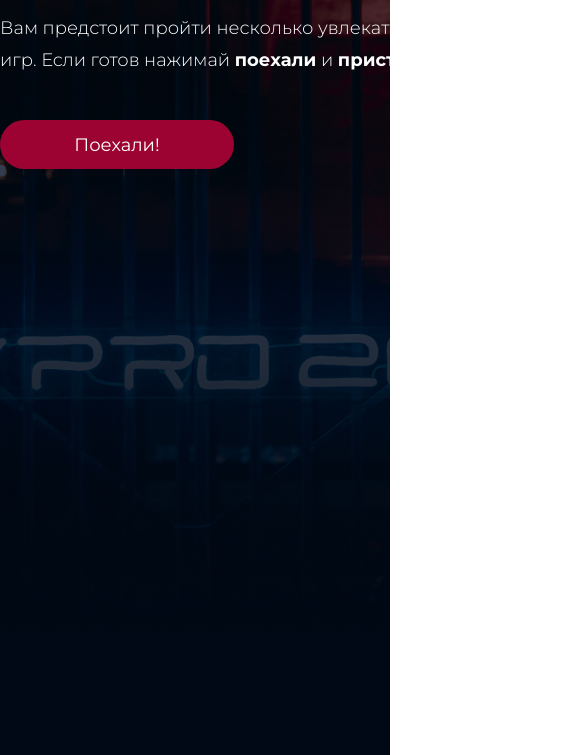
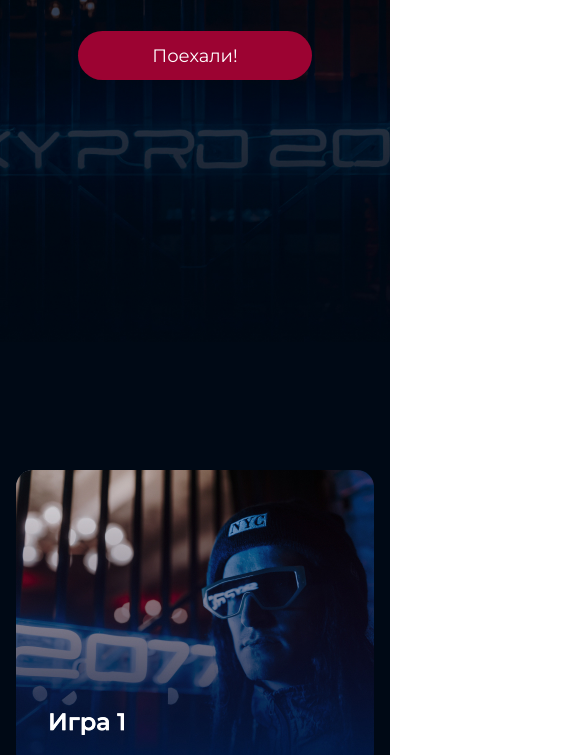
Before and after one commit to aalmash/2nd-course-hw, a plain HTML site: page index.html in a window 390 px wide. Shown: the part 393-1148 px from the top of the page, 585 px wide, since content can reach past the window. Drawn offline with Linux system fonts and the light colour scheme.

Commit message:
Mobile version

```diff
--- /dev/null
+++ b/_mobile.scss
@@ -0,0 +1,36 @@
+@media (max-width: 767px) {
+    .center {
+        padding-left: 16px;
+        padding-right: 16px;
+    }
+
+    .top {
+        display: flex;
+        height: 735px;
+        flex-direction: column;
+        align-items: center;
+    }
+
+    .top-header {
+        padding-top: 238px;
+        font-size: 32px;
+        line-height: 39px;
+        text-align: center;
+    }
+
+    .top-description {
+        font-size: 14px;
+        line-height: 22px;
+        text-align: center;
+        padding-bottom: 32px;
+    }
+    .games {
+        grid-template-columns: repeat(4, 1fr);
+        height: 965px;
+        padding-bottom: 128px;
+
+    }
+
+
+
+}
--- /dev/null
+++ b/style.scss
@@ -0,0 +1,95 @@
+* {
+    margin: 0;
+    padding: 0;
+}
+
+body {
+    font-family: 'Montserrat', sans-serif;
+}
+
+.center {
+    padding-left: calc(50% - 600px);
+    padding-right: calc(50% - 600px);
+}
+
+.top {
+    height: 1024px;
+    background-image: url(img/Rectangle\ 1.jpg);
+    background-repeat: no-repeat;
+    background-position: center;
+    background-size: cover;
+}
+
+.top-header {
+    padding-top: 217px;
+    max-width: 788.78px;
+    font-weight: 700;
+    font-size: 64px;
+    line-height: 78px;
+    color: #ffffff;
+}
+
+.top-description {
+    padding-top: 32px;
+    padding-bottom: 44px;
+    max-width: 481px;
+    font-weight: 300;
+    font-size: 18px;
+    line-height: 32px;
+    color: #ffffff;
+}
+
+.start-button {
+    width: 234px;
+    height: 49px;
+    font-weight: 400;
+    font-size: 18px;
+    line-height: 22px;
+    color: #ffffff;
+    border-radius: 30px;
+    background: #9C0332;
+    box-sizing: border-box;
+    display: flex;
+    align-items: center;
+    justify-content: center;
+    text-decoration: none;
+}
+
+.games {
+    padding-top: 128px;
+    height: 428px;
+    background-color: #000915;
+    display: grid;
+    gap: 32px;
+    grid-template-columns: repeat(12, 1fr);
+}
+
+.game {
+    height: 300px;
+    grid-column: span 4;
+    border-radius: 17px;
+    background-size: cover;
+    position: relative;
+}
+
+.game-name {
+    font-weight: 600;
+    font-size: 24px;
+    line-height: 32px;
+    color: #ffffff;
+    text-decoration: none;
+    position: absolute;
+    bottom: 32px; left: 32px;
+}
+
+.game-1 {
+    background-image: url(img/Group\ 1.jpg);
+}
+.game-2 {
+    background-image: url(img/Group\ 2.jpg);
+}
+.game-3 {
+    background-image: url(img/Group\ 3.jpg);
+}
+
+@import 'mobile';
```
Also changed, not shown: style.css, 1 other file.
